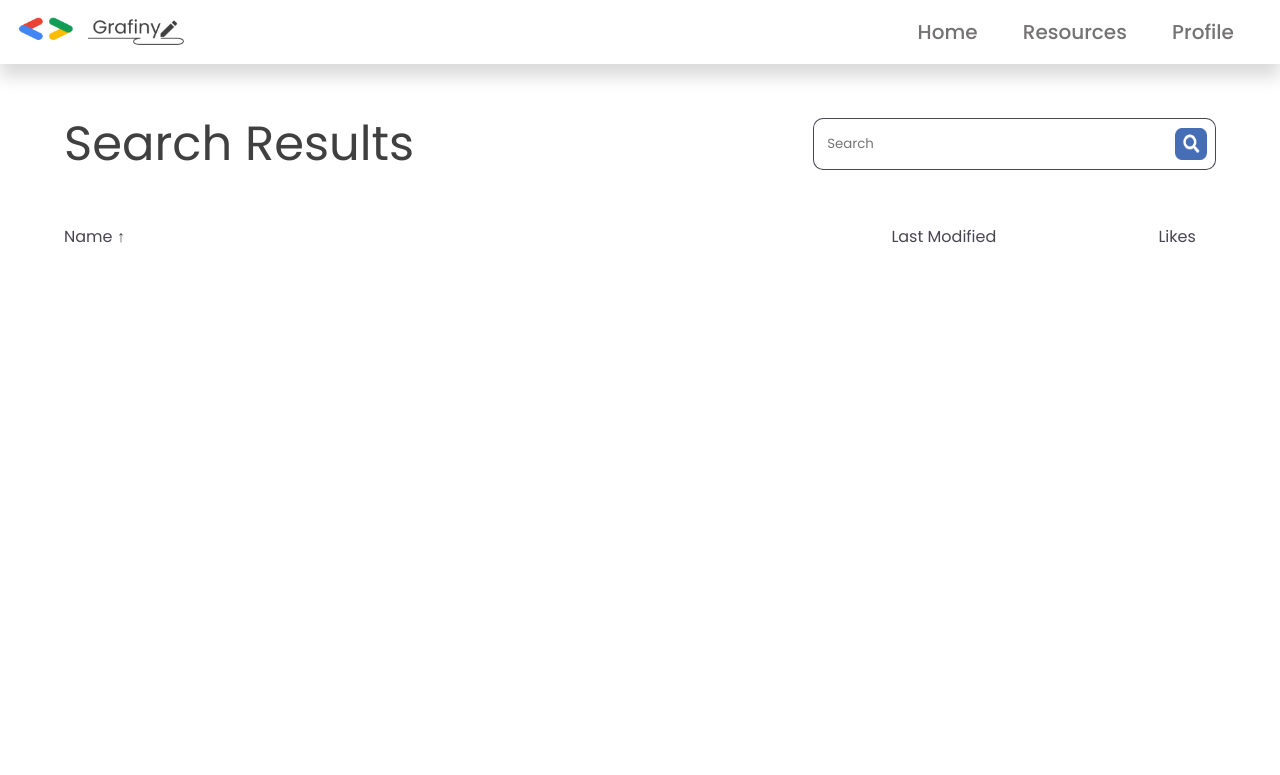
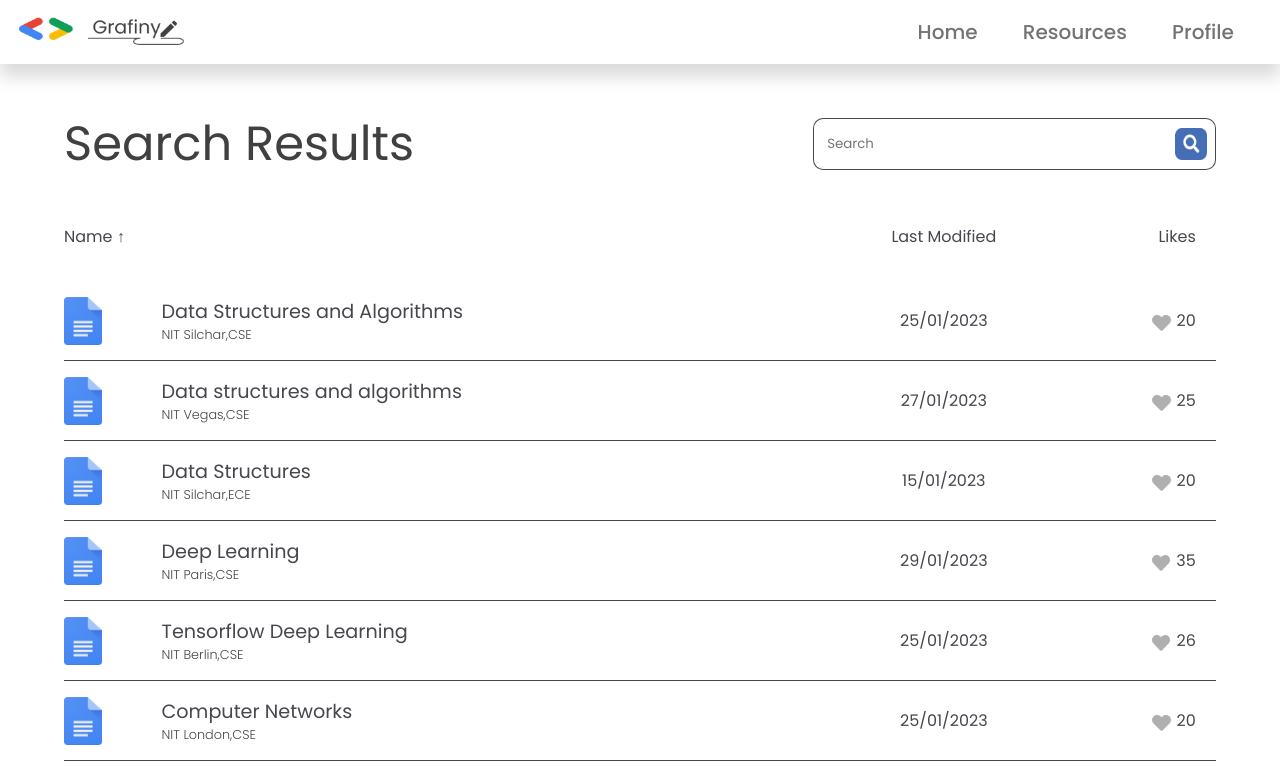
Before and after one commit to gdsc-nits-org/grafiny-client, a React (Vite) app: page /searchresults in a window 1280 px wide. Shown: the top 775 px of the page. Built offline with nearby package versions, Linux system fonts and the light colour scheme.

Commit message:
FIX: Searchresults function

```diff
--- a/public/db/courses.json
+++ b/public/db/courses.json
@@ -12,7 +12,7 @@
     "name": "Data structures and algorithms",
     "likes": "25",
     "lastModified": "27/01/2023",
-    "college": "NIT Rourkela",
+    "college": "NIT Vegas",
     "department": "CSE"
   },
   {
@@ -36,7 +36,7 @@
     "name": "Tensorflow Deep Learning",
     "likes": "26",
     "lastModified": "25/01/2023",
-    "college": "NIT Delhi",
+    "college": "NIT Berlin",
     "department": "CSE"
   },
   {
--- a/src/Pages/SearchResults/Searchresults.jsx
+++ b/src/Pages/SearchResults/Searchresults.jsx
@@ -1,19 +1,22 @@
-import { useState } from "react";
+import { useState, useEffect } from "react";
 import style from "./searchresults.module.scss";
 import { SearchResultsItem } from "../../Components";
 
 const SearchResults = () => {
-  const [courses, setCourses] = useState(() => []);
-  const [course, setCourse] = useState(() => "");
+  const [courses, setCourses] = useState([]);
+  const [course, setCourse] = useState("");
 
   const fetchCourses = async () => {
     const data = await fetch("/db/courses.json");
     const rData = await data.json();
-    const regularExp = new RegExp(`${course}`);
-    const requiredCourses = rData.filter((item) =>
-      regularExp.test(item.name.toLowerCase())
-    );
-    setCourses(() => requiredCourses);
+    if (course === "") {
+      setCourses(() => rData);
+    } else {
+      const requiredCourses = rData.filter((item) =>
+        item.name.toLowerCase().includes(course)
+      );
+      setCourses(() => requiredCourses);
+    }
   };
 
   const handleKeyPress = (e) => {
@@ -21,6 +24,10 @@ const SearchResults = () => {
       fetchCourses();
     }
   };
+
+  useEffect(() => {
+    fetchCourses();
+  }, []);
 
   return (
     <div className={style.searchresultscontainer}>
```
